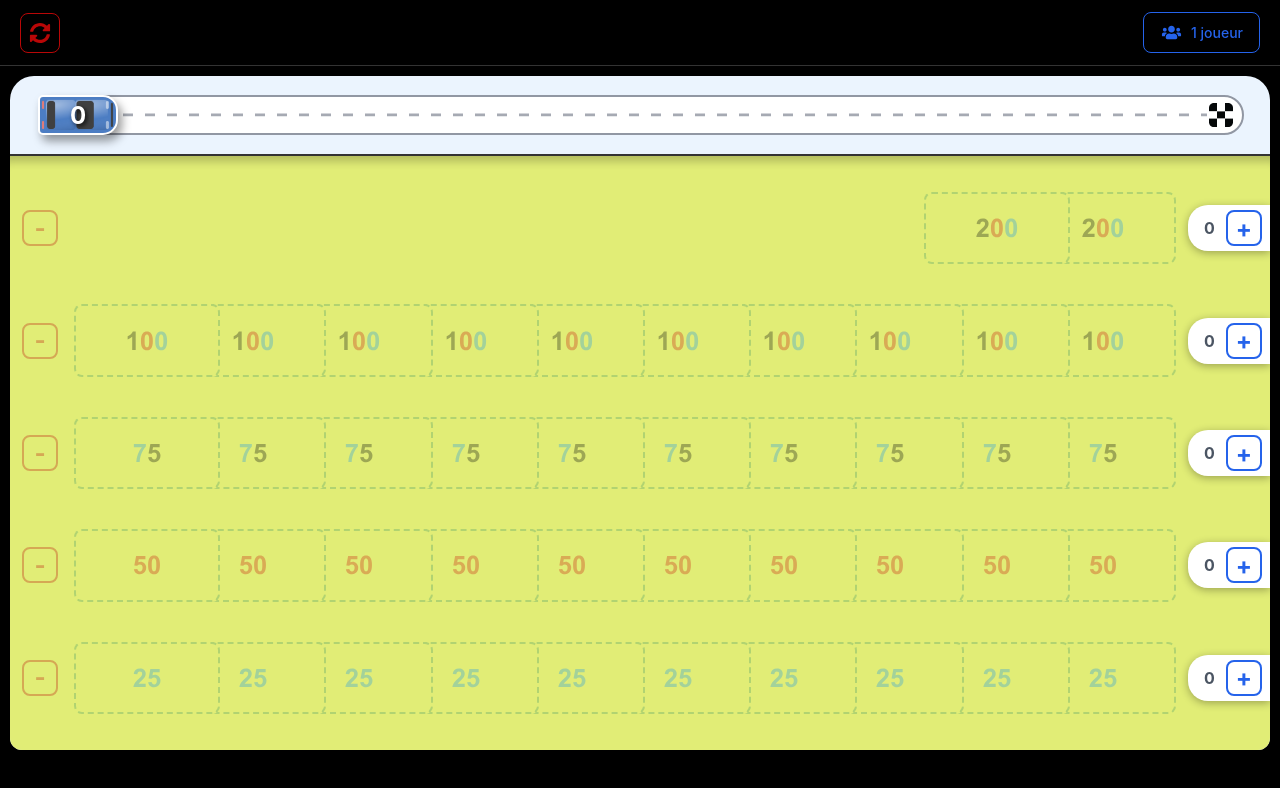
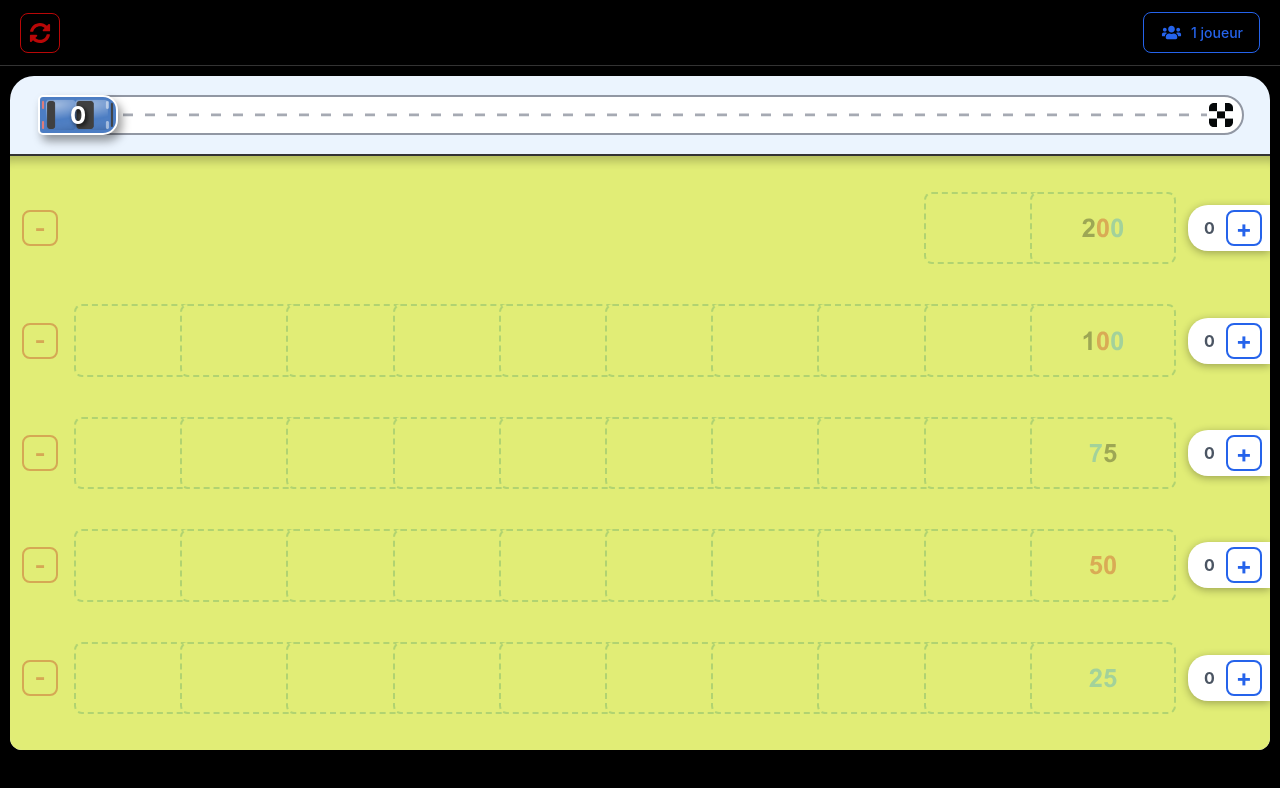
Before and after one commit to valentinbesson/m-bornes, a plain HTML site: page index.html in a window 1280 px wide. Drawn offline with nearby package versions, Linux system fonts and the light colour scheme.

Commit message:
Ajustement des Card et Placeholder... 1etape

```diff
--- a/script.js
+++ b/script.js
@@ -49,24 +49,34 @@ document.addEventListener('DOMContentLoaded', () => {
                     </section>
                     <main class="game-board-slider">
                         <div id="game-board-${playerIndex}" class="game-board">
-                            ${CARD_DATA.map(card => `
-                                <div class="card-row">
+                            ${CARD_DATA.map(card => {
+                                const visiblePlaceholders = card.max || 10; // 2 pour les 200km, 10 pour les autres
+                                const totalSlots = 10; // Toujours 10 slots pour toutes les cartes
+                                return `
+                                <div class="card-row" data-card-type="${card.km}">
                                     <div class="controls-left">
                                         <button class="card-row-btn" data-km="${card.km}" data-player="${playerIndex}" disabled>-</button>
                                     </div>
                                     <div class="card-track">
-                                        ${Array(10).fill().map((_, i) => `
-                                            <div class="card-placeholder" style="z-index: ${1 - (i * 0.1)};">
+                                        <div class="placeholders-container">
+                                            ${Array(totalSlots).fill().map((_, i) => `
+                                                <div class="card-placeholder" ${i >= visiblePlaceholders ? 'style="visibility: hidden;"' : ''}>
                                                     <img class="km-bg" src="assets/distance/distance-${card.km}.svg" alt="${card.km} km">
                                                 </div>
                                             `).join('')}
+                                        </div>
+                                        <div class="cards-container">
+                                            ${Array(totalSlots).fill().map((_, i) => `
+                                                <div class="card-slot" data-slot="${i}"></div>
+                                            `).join('')}
+                                        </div>
                                     </div>
                                     <div class="controls">
                                         <span class="count">0</span>
                                         <button class="card-row-btn add" data-km="${card.km}" data-player="${playerIndex}">+</button>
                                     </div>
                                 </div>
-                            `).join('')}
+                            `}).join('')}
                         </div>
                     </main>
                 `;
@@ -190,26 +200,48 @@ document.addEventListener('DOMContentLoaded', () => {
             // Update cards display
             const cardTrack = row.querySelector('.card-track');
             if (cardTrack) {
-                cardTrack.innerHTML = '';
-                for (let i = 0; i < 10; i++) {
+                const placeholdersContainer = cardTrack.querySelector('.placeholders-container');
+                const cardsContainer = cardTrack.querySelector('.cards-container');
+
+                if (placeholdersContainer && cardsContainer) {
+                    // Update placeholders visibility
+                    const placeholders = placeholdersContainer.querySelectorAll('.card-placeholder');
+                    const maxCards = cardInfo.max || 10;
+                    const visiblePlaceholders = cardInfo.max || 10;
+                    const maxPossible = cardInfo.max ? cardInfo.max - cardCount : Math.floor((1000 - player.score) / cardInfo.km);
+
+                    placeholders.forEach((placeholder, i) => {
+                        // Pour les cartes 200km, seuls les 2 premiers placeholders sont visibles
+                        if (i >= visiblePlaceholders) {
+                            placeholder.style.visibility = 'hidden';
+                        } else {
+                            placeholder.style.visibility = 'visible';
+                            if (i < maxPossible + cardCount) {
+                                placeholder.style.opacity = '1';
+                            } else {
+                                placeholder.style.opacity = '0';
+                            }
+                        }
+                    });
+
+                    // Update card slots
+                    const cardSlots = cardsContainer.querySelectorAll('.card-slot');
+                    cardSlots.forEach((slot, i) => {
                         if (i < cardCount) {
-                        cardTrack.innerHTML += `
+                            // Afficher la carte dans ce slot
+                            slot.innerHTML = `
                                 <div class="card">
                                     <img src="assets/images/km-${cardInfo.km}.svg" class="km-value" alt="${cardInfo.km}">
                                     <img src="assets/images/${cardInfo.animal}" class="animal" alt="${cardInfo.animal}">
                                 </div>
                             `;
+                            slot.style.opacity = '1';
                         } else {
-                        const maxPossible = cardInfo.max ? cardInfo.max - cardCount : Math.floor((1000 - player.score) / cardInfo.km);
-                        const placeholderOpacity = (i - cardCount < maxPossible) ? '' : ' style="opacity:0;"';
-                        const zIndex = 1 - (i * 0.1); // Z-index décroissant mais inférieur aux cartes (z-index: 2)
-                        const styles = `z-index: ${zIndex};${placeholderOpacity ? placeholderOpacity.replace(' style="', '').replace('"', '') : ''}`;
-                        cardTrack.innerHTML += `
-                            <div class="card-placeholder" style="${styles}">
-                                <img class="km-bg" src="assets/distance/distance-${cardInfo.km}.svg" alt="${cardInfo.km} km">
-                            </div>
-                        `;
+                            // Slot vide
+                            slot.innerHTML = '';
+                            slot.style.opacity = '0';
                         }
+                    });
                 }
             }
         });
@@ -551,11 +583,13 @@ document.addEventListener('DOMContentLoaded', () => {
                 return;
             }
 
-            // Gestion des clics sur cartes et placeholders (pour ajouter)
+            // Gestion des clics sur cartes, placeholders et conteneur de cartes (pour ajouter)
             const card = e.target.closest('.card');
             const placeholder = e.target.closest('.card-placeholder');
+            const cardsContainer = e.target.closest('.cards-container');
+            const cardSlot = e.target.closest('.card-slot');
 
-            if (card || placeholder) {
+            if (card || placeholder || cardsContainer || cardSlot) {
                 const cardRow = e.target.closest('.card-row');
                 if (!cardRow) {
                     isProcessingClick = false;
--- a/style.css
+++ b/style.css
@@ -369,20 +369,51 @@ body {
     padding: 20px 0 20px 0;
     height: 100%;
     overflow: hidden; /* Empêche les cartes de déborder */
+    position: relative;
+}
+
+.placeholders-container,
+.cards-container {
+    position: absolute;
+    top: 0;
+    left: 0;
+    right: 0;
+    bottom: 0;
+    display: flex;
+    flex-direction: row-reverse;
+    justify-content: flex-start;
+    align-items: center;
+    padding: 20px 0;
+}
+
+.placeholders-container {
+    z-index: 1;
+    flex-direction: row-reverse; /* Placeholders stackés à droite comme les cartes */
+    justify-content: flex-start;
+}
+
+.cards-container {
+    z-index: 2;
+    flex-direction: row-reverse; /* Cartes partent de la droite dans l'ordre normal */
+    justify-content: flex-start;
 }
 .card,
-.card-placeholder {
+.card-placeholder,
+.card-slot {
     flex: 1 1 0;
     min-width: 0;
     width: auto;
-    /* max-width: 90px; */
     height: 100%;
     min-height: 60px;
     max-height: 180px;
     border-radius: 8px;
-    transition: margin 0.3s ease;
+    transition: margin 0.3s ease, opacity 0.3s ease;
     position: relative;
     box-sizing: border-box;
+    /* Assurer que les cartes et placeholders ont exactement la même taille */
+    flex-basis: 0;
+    flex-grow: 1;
+    flex-shrink: 1;
 }
 .card {
     background-color: var(--card-bg2);
@@ -416,9 +447,47 @@ body {
     max-height: 80%;
     max-width: 80%;
 }
+
+/* Masquer l'illustration sur toutes les cartes sauf les premières à droite */
+.card-placeholder:not(:nth-child(1)) img.km-bg {
+    display: none;
+}
+
+/* Inverser l'ordre z-index des placeholders pour qu'ils soient stackés dans l'ordre inverse */
+.placeholders-container .card-placeholder:nth-child(1) { z-index: 10; }
+.placeholders-container .card-placeholder:nth-child(2) { z-index: 9; }
+.placeholders-container .card-placeholder:nth-child(3) { z-index: 8; }
+.placeholders-container .card-placeholder:nth-child(4) { z-index: 7; }
+.placeholders-container .card-placeholder:nth-child(5) { z-index: 6; }
+.placeholders-container .card-placeholder:nth-child(6) { z-index: 5; }
+.placeholders-container .card-placeholder:nth-child(7) { z-index: 4; }
+.placeholders-container .card-placeholder:nth-child(8) { z-index: 3; }
+.placeholders-container .card-placeholder:nth-child(9) { z-index: 2; }
+.placeholders-container .card-placeholder:nth-child(10) { z-index: 1; }
+
+/* Style pour les slots de cartes */
+.card-slot {
+    opacity: 0;
+    transition: opacity 0.3s ease;
+}
+
+.card-slot .card {
+    width: 100%;
+    height: 100%;
+}
+
+/* Marges pour l'overlap des éléments */
 .card-track .card:not(:first-child),
-.card-track .card-placeholder:not(:first-child) {
+.card-track .card-placeholder:not(:first-child),
+.placeholders-container .card-placeholder:not(:first-child),
+.cards-container .card-slot:not(:first-child) {
     margin-right: calc(-1 * min(40px, 4vw));
+}
+
+/* Alignement des placeholders identique aux cartes */
+.placeholders-container .card-placeholder:not(:first-child) {
+    margin-right: calc(-1 * min(40px, 4vw));
+    margin-left: 0;
 }
 .card img.km-value { height: 30px; }
 .card img.animal { width: 40px; height: 40px; }
@@ -714,6 +783,6 @@ body {
 
 
 /* --- Divers --- */
-.card-row:first-child .card-track .card-placeholder:nth-child(n+3) {
+.card-row:first-child .placeholders-container .card-placeholder:nth-child(n+3) {
     visibility: hidden;
 }
```
Lines whose indentation alone changed are shown as unchanged.
